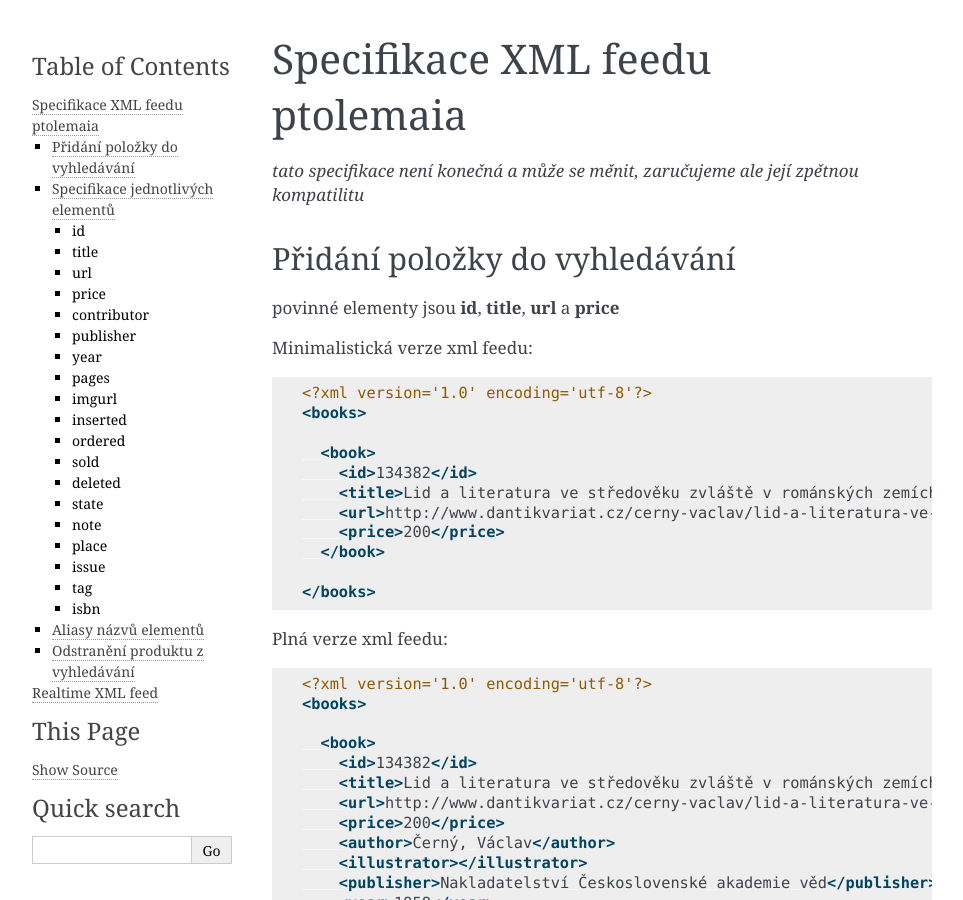
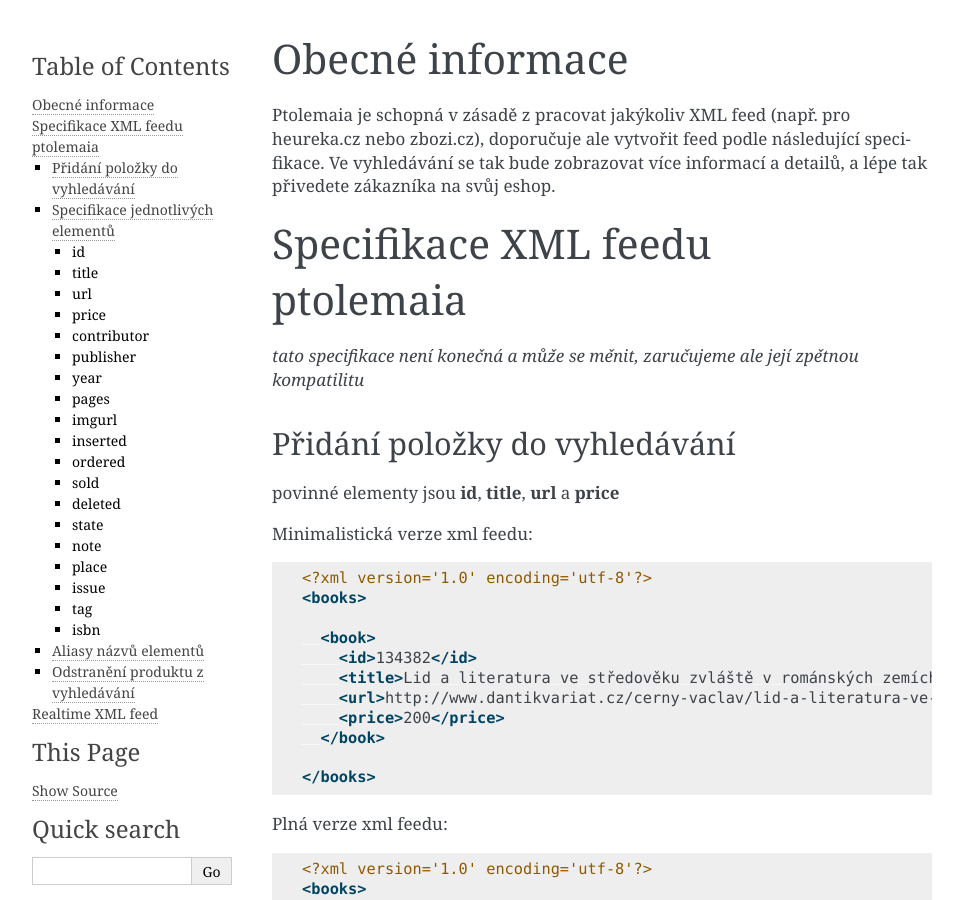
Before and after one commit to Dlahacz/ptolemaia-api, a Sphinx documentation site: the page built from docs/xml.md, in a window 1280 px wide and 900 px high. Shown: the whole window, without its empty margins (148-1111 px from the left). Built offline with Sphinx 7.4.7, drawn with Linux system fonts in a browser that asks for light colours.

Commit message:
obecné informace

```diff
--- a/docs/xml.md
+++ b/docs/xml.md
@@ -1,3 +1,5 @@
+# Obecné informace
+Ptolemaia je schopná v zásadě z pracovat jakýkoliv XML feed (např. pro heureka.cz nebo zbozi.cz), doporučuje ale vytvořit feed podle následující specifikace. Ve vyhledávání se tak bude zobrazovat více informací a detailů, a lépe tak přivedete zákazníka na svůj eshop.
 # Specifikace XML feedu ptolemaia
 
 *tato specifikace není konečná a může se měnit, zaručujeme ale její zpětnou kompatilitu*
```
